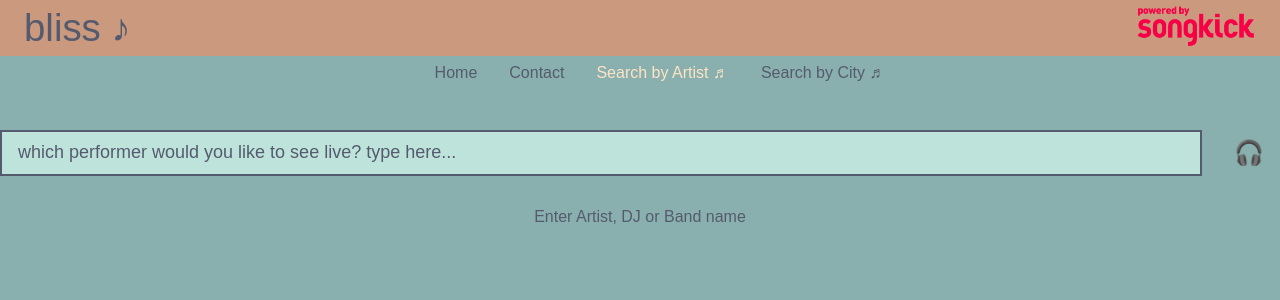
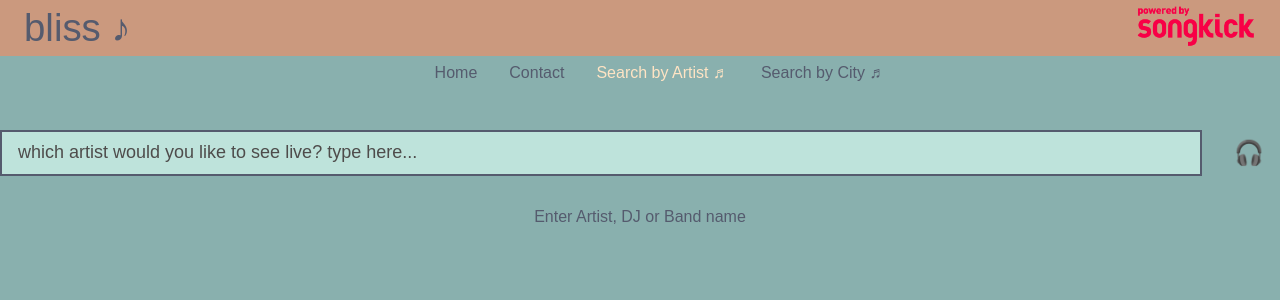
Before and after one commit to ErnestineMoreno/MusicEventsSearchApp, a React (Create React App) app: page /ArtistList in a window 1280 px wide. Shown: the top 300 px of the page. Built offline with nearby package versions, Linux system fonts and the light colour scheme; a web font is replaced by a local one.

Commit message:
modified font color

```diff
--- a/src/App.css
+++ b/src/App.css
@@ -15,7 +15,7 @@ body {
 	justify-content: center;
 	height: 100%;
 	padding: 0 1rem;
-	color: #ffd6ba;
+	color: #b63f07;
 }
 
 ul.nav-bar li,
--- a/src/components/ArtistList.js
+++ b/src/components/ArtistList.js
@@ -39,7 +39,7 @@ class ArtistList extends React.Component {
       <div>
         <form className="search-bar" onSubmit={this.handleInputChange}>
           <input
-            placeholder="which performer would you like to see live? type here..."
+            placeholder="which artist would you like to see live? type here..."
             type="text"
             name="artists"
             id="artists"
--- a/src/index.css
+++ b/src/index.css
@@ -67,7 +67,7 @@ input {
 }
 
 input::placeholder {
-	color: #555b6e;
+	color: #4e4c4b;
 	font-family: 'Capriola', sans-serif;
 	font-size: 18px;
 }
```
